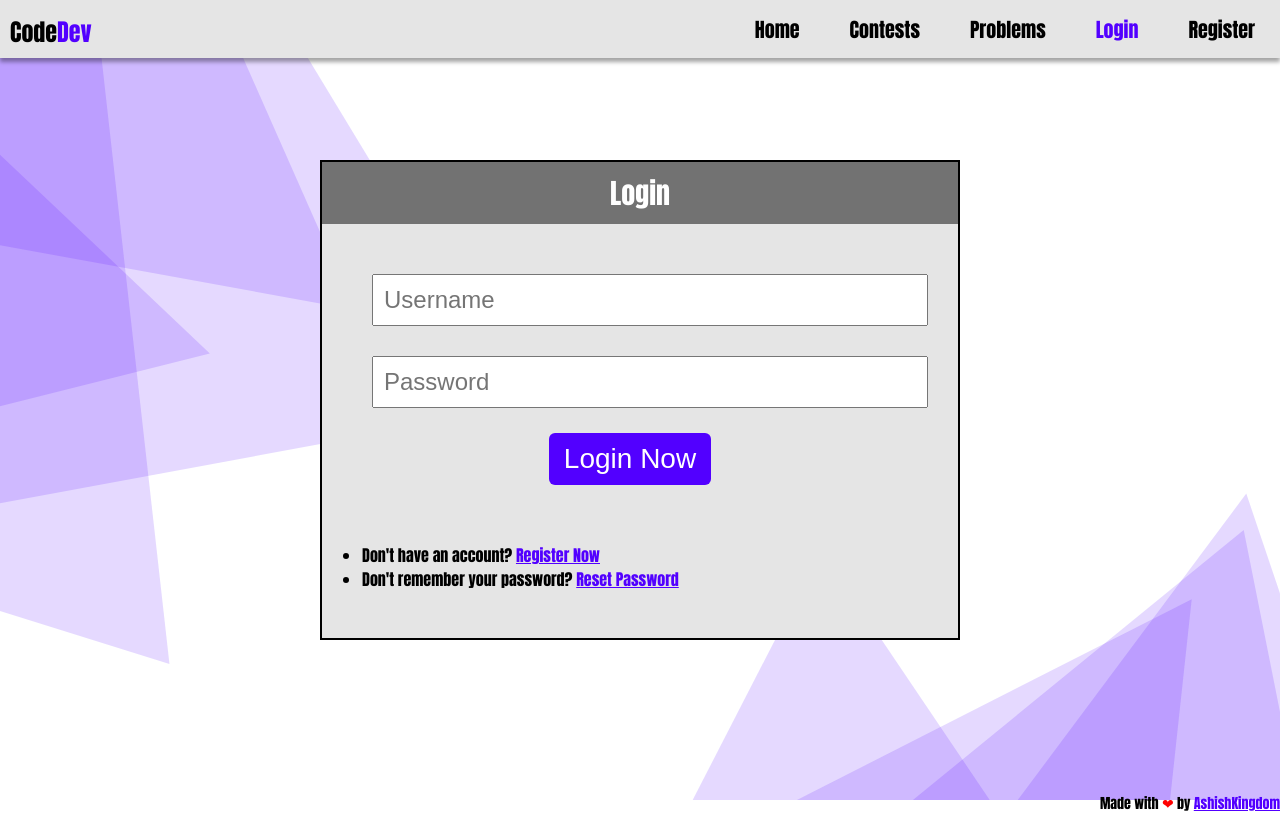
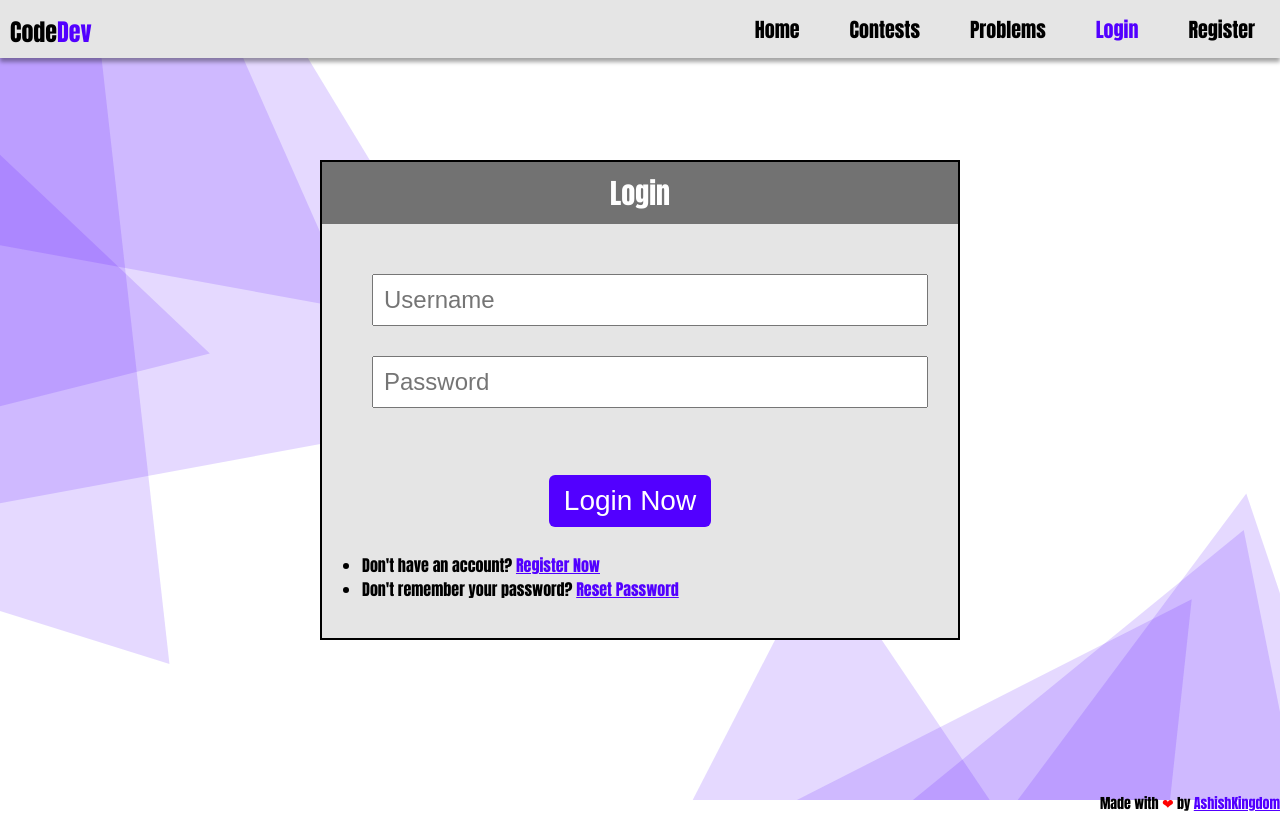
Before and after one commit to AshishKingdom/CodeDev, a React (Vite) app: page /login in a window 1280 px wide. Built offline with nearby package versions, Linux system fonts and the light colour scheme.

Commit message:
code refactoring of login/register

```diff
--- a/src/home/UserContent.jsx
+++ b/src/home/UserContent.jsx
@@ -9,7 +9,7 @@ const UserContent = () => {
           Welcome <br />
           Back,
           <br />
-          <p className="special-head">{localStorage.getItem("usr")}</p>
+          <p className="special-head">{localStorage.getItem("user")}</p>
         </div>
         <div className="user-content">
           <br />
--- a/src/login/InputPassword.jsx
+++ /dev/null
@@ -1,21 +0,0 @@
-const InputPassword = (props) => {
-  // eslint-disable-next-line react/prop-types
-  const { data, setData } = props;
-  return (
-    <>
-      <input
-        className="input-box-default"
-        name="password"
-        placeholder="Password"
-        type="password"
-        value={data}
-        onChange={(e) => {
-          setData(e.target.value);
-        }}
-        required
-      ></input>
-    </>
-  );
-};
-
-export default InputPassword;
--- a/src/login/InputUsername.jsx
+++ /dev/null
@@ -1,18 +0,0 @@
-const InputUsername = (props) => {
-  // eslint-disable-next-line react/prop-types
-  const { data, setData } = props;
-  return (
-    <>
-      <input
-        className="input-box-default"
-        name="username"
-        placeholder="Username"
-        value={data}
-        onChange={(e) => {
-          setData(e.target.value);
-        }}
-      ></input>
-    </>
-  );
-};
-export default InputUsername;
--- a/src/login/Login.jsx
+++ b/src/login/Login.jsx
@@ -1,13 +1,13 @@
 import Footer from "../common/Footer";
 import Navbar from "../common/Navbar";
-import LoginBox from "./LoginBox";
+import LoginForm from "./LoginForm";
 
 const Login = () => {
   sessionStorage.setItem("menu", "Login");
   return (
     <>
       <Navbar />
-      <LoginBox />
+      <LoginForm />
       <Footer />
     </>
   );
--- a/src/login/LoginBox.jsx
+++ /dev/null
@@ -1,24 +0,0 @@
-import LoginForm from "./LoginForm";
-import { useState } from "react";
-import UserLoginButton from "./UserLoginButton";
-import LoginBoxFooter from "./LoginBoxFooter";
-
-const LoginBox = () => {
-  const username = useState("");
-  const psw = useState("");
-
-  return (
-    <>
-      <div className="form-box-container">
-        <div className="form-box">
-          <div className="form-box-header">Login</div>
-          <LoginForm userData={[username, psw]} />
-          <UserLoginButton userData={[username[0], psw[0]]} />
-          <LoginBoxFooter />
-        </div>
-      </div>
-    </>
-  );
-};
-
-export default LoginBox;
--- a/src/login/LoginForm.jsx
+++ b/src/login/LoginForm.jsx
@@ -1,17 +1,42 @@
-import InputPassword from "./InputPassword";
-import InputUsername from "./InputUsername";
+import { useState } from "react";
+import { useNavigate } from "react-router-dom";
+import UserInputs from "./UserInputs";
+import LoginErrorMessage from "./LoginErrorMessage";
+import LoginBoxFooter from "./LoginBoxFooter";
+import tryLogin from "./loginFetch";
 
 // eslint-disable-next-line react/prop-types
-const LoginForm = ({ userData }) => {
-  const [data1, data2] = userData;
-  const [username, setUsername] = data1;
-  const [psw, setPsw] = data2;
+const LoginForm = () => {
+  const [userData, setUserData] = useState({ username: "", password: "" });
+  const [errMsg, setErrMsg] = useState("");
+  const navigate = useNavigate();
   return (
     <>
-      <form>
-        <InputUsername data={username} setData={setUsername} />
-        <InputPassword data={psw} setData={setPsw} />
-      </form>
+      <div className="form-box-container">
+        <div className="form-box">
+          <div className="form-box-header">Login</div>
+          <form>
+            <UserInputs userData={userData} setUserData={setUserData} />
+            <LoginErrorMessage message={errMsg} />
+            <center>
+              <button
+                type="sumbit"
+                className="btn-dark"
+                onClick={async (e) => {
+                  e.preventDefault();
+                  const loginSucc = await tryLogin(userData, setErrMsg);
+                  if (loginSucc) {
+                    navigate("/");
+                  }
+                }}
+              >
+                Login Now
+              </button>
+            </center>
+          </form>
+          <LoginBoxFooter />
+        </div>
+      </div>
     </>
   );
 };
--- /dev/null
+++ b/src/login/UserInputs.jsx
@@ -0,0 +1,28 @@
+/* eslint-disable react/prop-types */
+const UserInputs = ({ userData, setUserData }) => {
+  return (
+    <>
+      <input
+        name="username"
+        placeholder="Username"
+        className="input-box-default"
+        required
+        onChange={(e) =>
+          setUserData({ ...userData, [e.target.name]: e.target.value })
+        }
+      />
+      <input
+        name="password"
+        placeholder="Password"
+        className="input-box-default"
+        type="password"
+        required
+        onChange={(e) =>
+          setUserData({ ...userData, [e.target.name]: e.target.value })
+        }
+      />
+    </>
+  );
+};
+
+export default UserInputs;
--- a/src/login/UserLoginButton.jsx
+++ /dev/null
@@ -1,27 +0,0 @@
-/* eslint-disable react/prop-types */
-import tryLogin from "./loginFetch.js";
-import LoginErrorMessage from "./LoginErrorMessage.jsx";
-import { useState } from "react";
-import { useNavigate } from "react-router-dom";
-
-const UserLoginButton = ({ userData }) => {
-  const navigate = useNavigate();
-  const [errMsg, setErrMsg] = useState("");
-  return (
-    <>
-      <center>
-        <button
-          className="btn-dark"
-          onClick={() => {
-            tryLogin(userData[0], userData[1], setErrMsg ,navigate) ;
-          }}
-        >
-          Login Now
-        </button>
-      </center>
-      <LoginErrorMessage message={errMsg} />
-    </>
-  );
-};
-
-export default UserLoginButton;
--- a/src/login/loginFetch.js
+++ b/src/login/loginFetch.js
@@ -1,41 +1,35 @@
-const tryLogin = (username, password, errFn ,navigate) => {
+const tryLogin = async (userData, setErrFn) => {
   const formData = new URLSearchParams();
+
+  const username = userData?.username ?? "";
+  const password = userData?.password ?? "";
 
   formData.append("username", username);
   formData.append("password", password);
 
   localStorage.removeItem("token");
   localStorage.removeItem("usr");
-
-  fetch("http://127.0.0.1:8000/login", {
+  try {
+    const res = await fetch("http://127.0.0.1:8000/login", {
       method: "POST",
       body: formData,
       headers: {
         "Content-type": "application/x-www-form-urlencoded",
       },
-  })
-    .then((res) => {
-      if (res.status == 200) {
-        return res.json().then((data) => {
+    });
+    const data = await res.json();
+    if (res.ok) {
+      localStorage.setItem("user", username);
       localStorage.setItem("token", data?.access_token);
-          localStorage.setItem("usr", username);
-          errFn("");
-          navigate('/');
-        });
-      } else if (res.status == 400) {
-        res.json().then((data) => {
-          errFn(data?.detail);
-        });
+      return true;
     } else {
-        errFn("An unexpected error has occcured. Please try again later.");
+      setErrFn(data?.detail);
+      return false;
     }
-    })
-    .then((data) => {
-      return data;
-    })
-    .catch((err) => {
-      console.log(err);
-    });
+  } catch (err) {
+    setErrFn("An unexpected error has occured. Please try again later.");
+    return false;
+  }
 };
 
 export default tryLogin;
--- a/src/register/RegisterForm.jsx
+++ b/src/register/RegisterForm.jsx
@@ -1,7 +1,7 @@
 import { useState } from "react";
 import UserInputs from "./UserInputs";
 import registerUser from "./registerUser";
-import RegisterErrorMessage from "./RegisterStatusMessage";
+import RegisterStatusMessage from "./RegisterStatusMessage";
 import { useNavigate } from "react-router-dom";
 
 const RegisterForm = () => {
@@ -42,7 +42,7 @@ const RegisterForm = () => {
                 Register Now
               </button>
             </center>
-            <RegisterErrorMessage
+            <RegisterStatusMessage
               message={status.message}
               isError={status.isError}
             />
```
Lines whose indentation alone changed are shown as unchanged.
